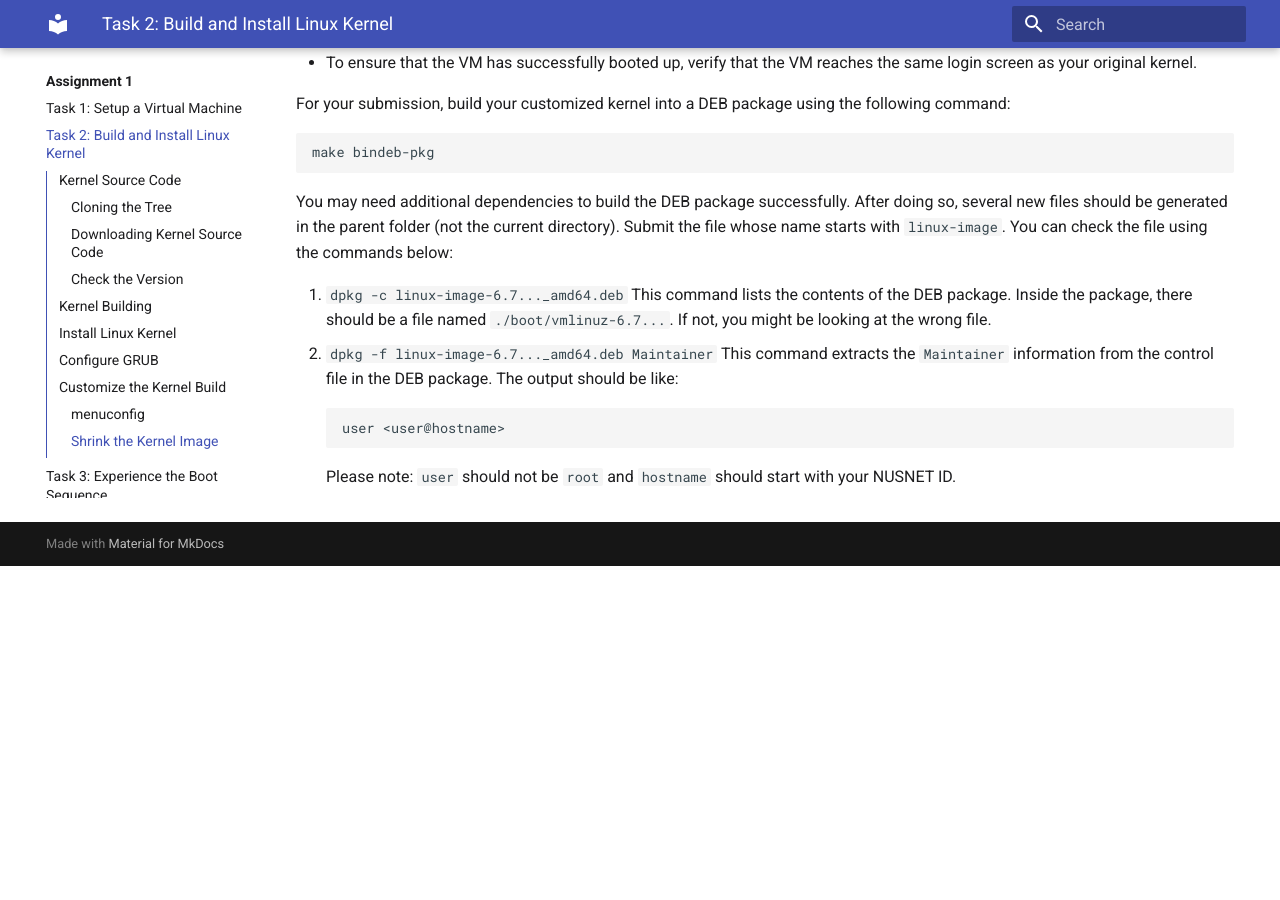
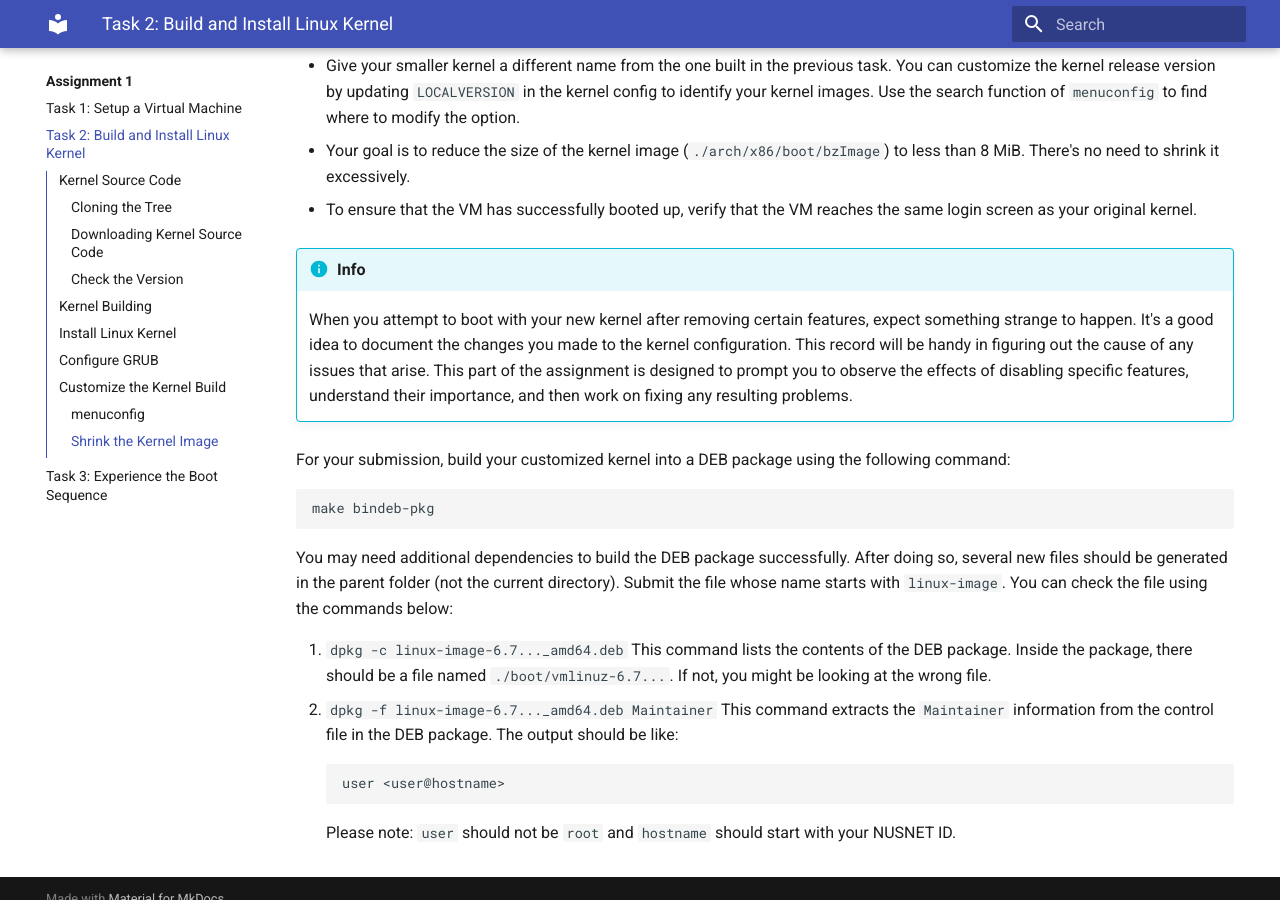
Before and after one commit to cs5250-24s/cs5250-24s, an MkDocs documentation site: the page built from docs/asg1/task-kbuild.md, in a window 1280 px wide and 900 px high, scrolled down 4747 px. Built offline with MkDocs 1.6.1 and Material for MkDocs 9.7.7, drawn with Linux system fonts in a browser that asks for light colours; before the commit the page ends 5313 px from its top, so only the background shows below that; some of the changed text lies outside the part shown.

Commit message:
asg1: add some hints for debugging

````diff
--- a/docs/asg1/task-kbuild.md
+++ b/docs/asg1/task-kbuild.md
@@ -125,6 +125,12 @@ If everything goes well, you should see the login prompt.
 After logging in, some messages (motd) will be printed out.
 The kernel release version, which should have changed to the new one, is reflected in the first line.
 
+!!! Info
+
+    It is expected that the new kernel will start up without any problems.
+    If something does go wrong, check the error messages and try to figure out what caused the issue.
+    You may ask your friends or the TA for help if you get stuck at this step.
+
 ## Customize the Kernel Build
 
 In this task, you will build a smaller kernel image that will successfully boot up on your virtual machine.
@@ -160,6 +166,13 @@ Please note:
   There's no need to shrink it excessively.
 - To ensure that the VM has successfully booted up, verify that the VM reaches the same login screen as your original kernel.
 
+!!! Info
+
+    When you attempt to boot with your new kernel after removing certain features, expect something strange to happen.
+    It's a good idea to document the changes you made to the kernel configuration.
+    This record will be handy in figuring out the cause of any issues that arise.
+    This part of the assignment is designed to prompt you to observe the effects of disabling specific features, understand their importance, and then work on fixing any resulting problems.
+
 For your submission, build your customized kernel into a DEB package using the following command:
 
 ```
````
